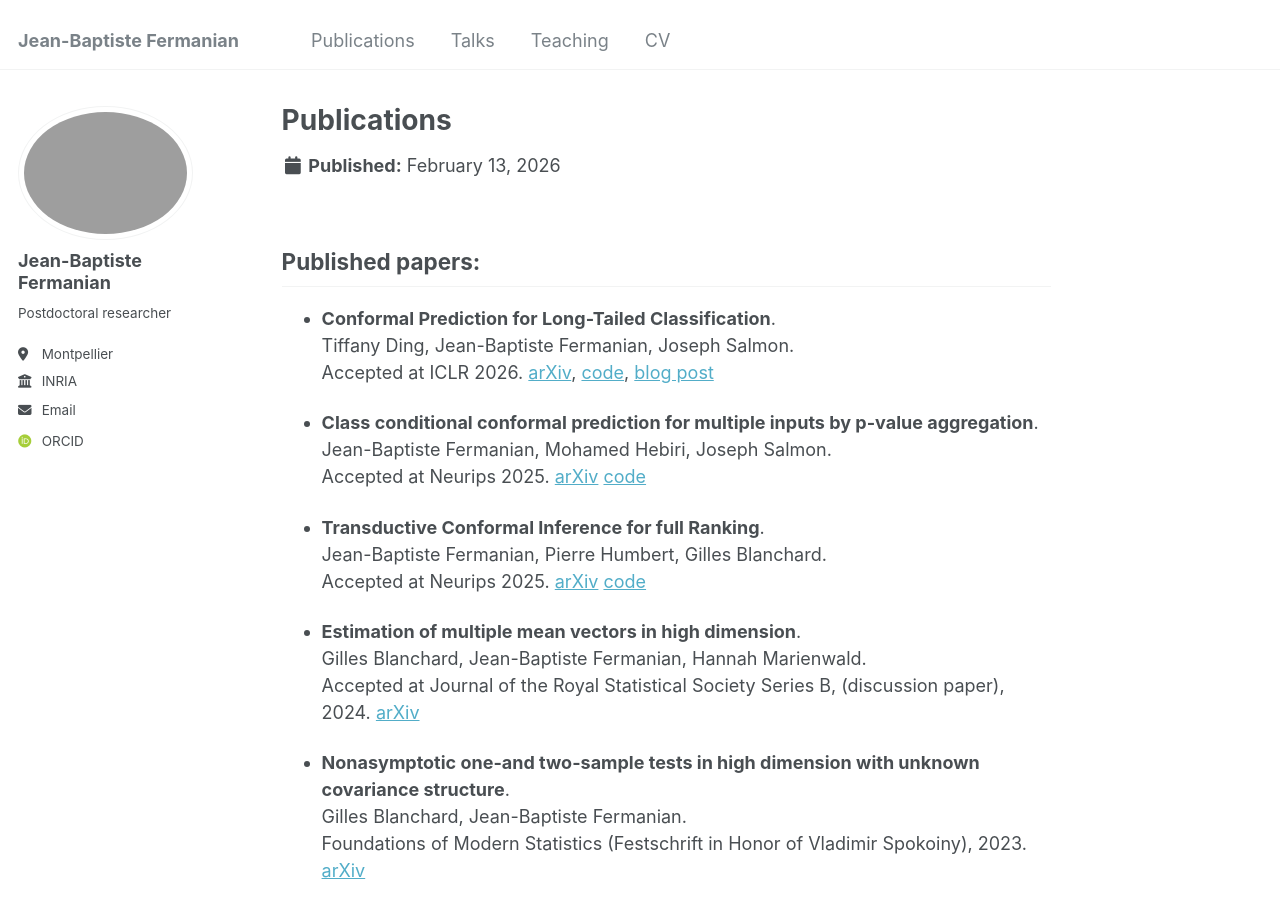
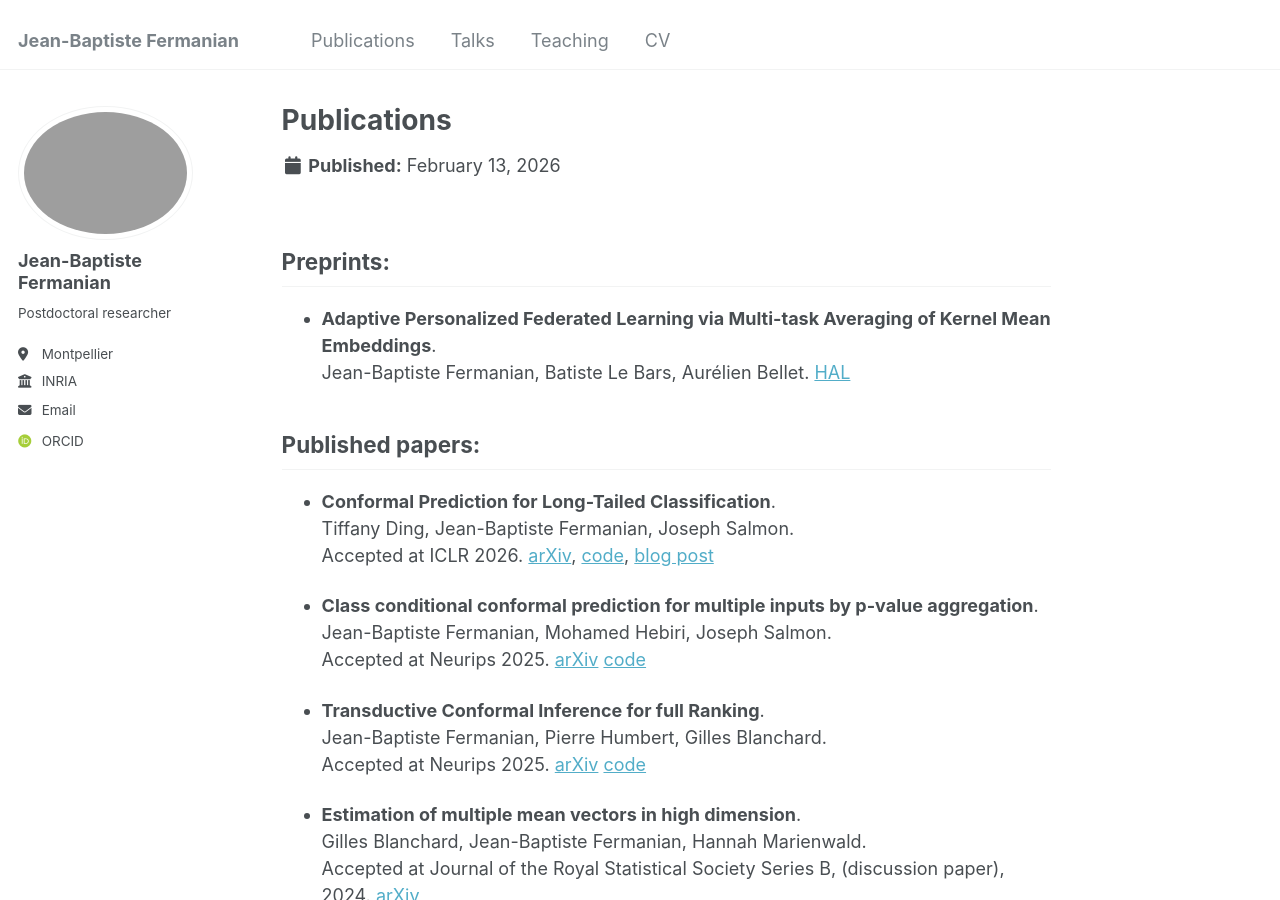
Before and after one commit to jeanbaptistefermanian/jeanbaptistefermanian.github.io, a Jekyll site: the page built from _publications/publications.md, in a window 1280 px wide and 900 px high. Built offline with Jekyll 4.4.1, drawn with Linux system fonts in a browser that asks for light colours; some web fonts are replaced.

Commit message:
update publis

```diff
--- a/_publications/publications.md
+++ b/_publications/publications.md
@@ -5,8 +5,10 @@ author_profile: true
 redirect_from:
 - /publications.html
 ---
-<!-- ## Preprints: -->
+## Preprints:
 
+- **Adaptive Personalized Federated Learning via Multi-task Averaging of Kernel Mean Embeddings**.\
+Jean-Baptiste Fermanian, Batiste Le Bars, Aurélien Bellet. [HAL](https://hal.science/hal-05506908)
 
 
 ## Published papers:
```
Also changed, not shown: _talks/talks.md (+0 -2 lines).
